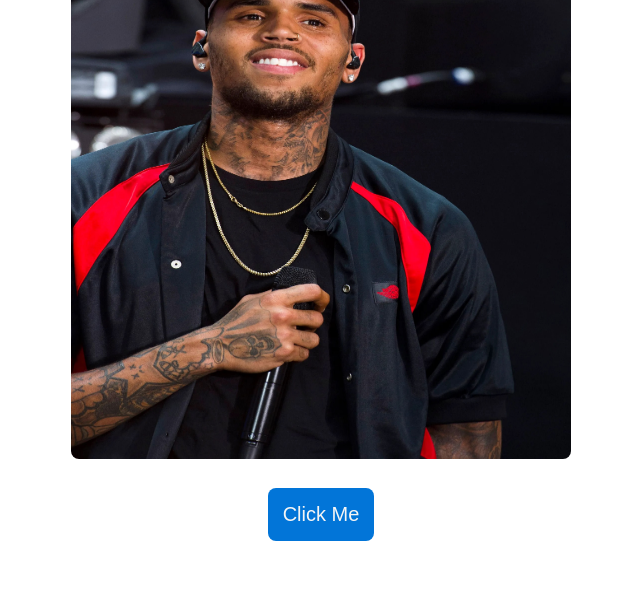
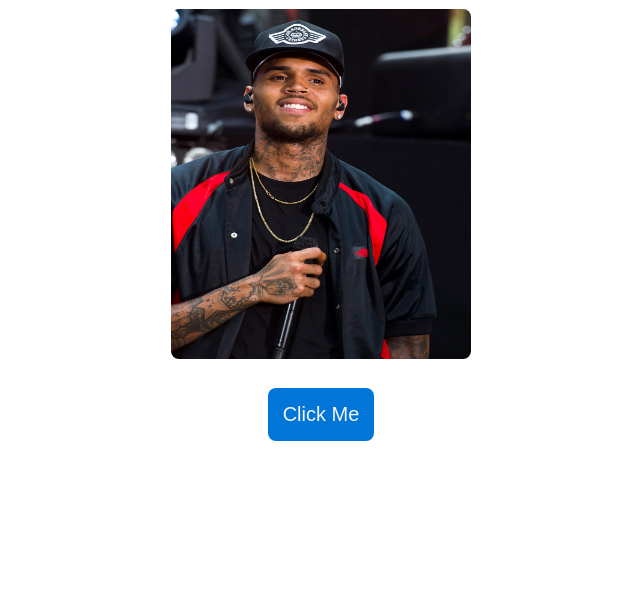
Before and after one commit to mintydevdaz/web-project, a plain HTML site: page index.html in a window 1280 px wide. Shown: the part 205-800 px from the top of the page, without its empty margins (319-959 px from the left). Drawn offline with Linux system fonts and the light colour scheme.

Commit message:
updated image size

```diff
--- a/css/styles.css
+++ b/css/styles.css
@@ -9,7 +9,7 @@ body {
 }
 
 .container {
-    max-width: 500px;
+    max-width: 300px;
 }
 
 h2 {
@@ -19,8 +19,8 @@ h2 {
 }
 
 img {
-    width: 500px;
-    height: 550px;
+    width: 300px;
+    height: 350px;
     border-radius: 8px;
 }
 
```
